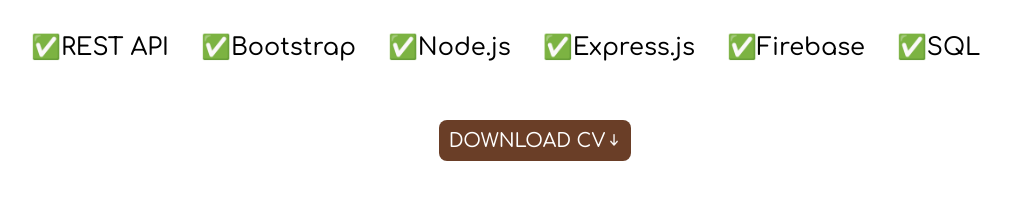
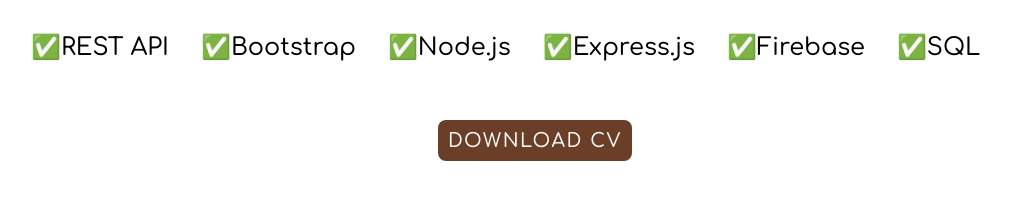
Before and after one commit to VictoryOnuoha/VICTORY-FOLIO-2.0, a React (Create React App) app: page / in a window 1280 px wide. Shown: the part 2360-2571 px from the top of the page, without its empty margins (105-1119 px from the left). Built offline with nearby package versions, Linux system fonts and the light colour scheme.

Commit message:
modified download button

```diff
--- a/src/components/about/about.js
+++ b/src/components/about/about.js
@@ -1,6 +1,5 @@
 import './about.scss';
 import wavyWhite from '../../assets/icons/wavy-pink.png';
-import downloadIcon from '../../assets/icons/download.png';
 import headshot from '../../assets/images/headshot.png';
 
 function About() {
@@ -72,7 +71,6 @@
                 <section className='about__buttons' >
                 <button className='about__button'>
                     DOWNLOAD CV
-                    <img src={downloadIcon} alt=' download cv icon' className='about__download-button'/>
                 </button>
             </section>
 
--- a/src/components/about/about.scss
+++ b/src/components/about/about.scss
@@ -125,15 +125,17 @@
         display: flex;
         justify-content: center;
         align-items: center;
+        letter-spacing: 0.1rem;
         border-radius: 0.5rem;
        padding:  0.5rem;
        @include mixins.desktop {
         font-size: 1.2rem;
        }
+       @include mixins.maxLargeDesktop {
+        font-size: 1.5rem;
+        padding: 1rem 1.2rem;
+
+       }
     }
-    &__download-button {
-        width: 1rem;
-        height: 1rem;
-        padding-left: 0.08rem;
-    }
+
 }
```
